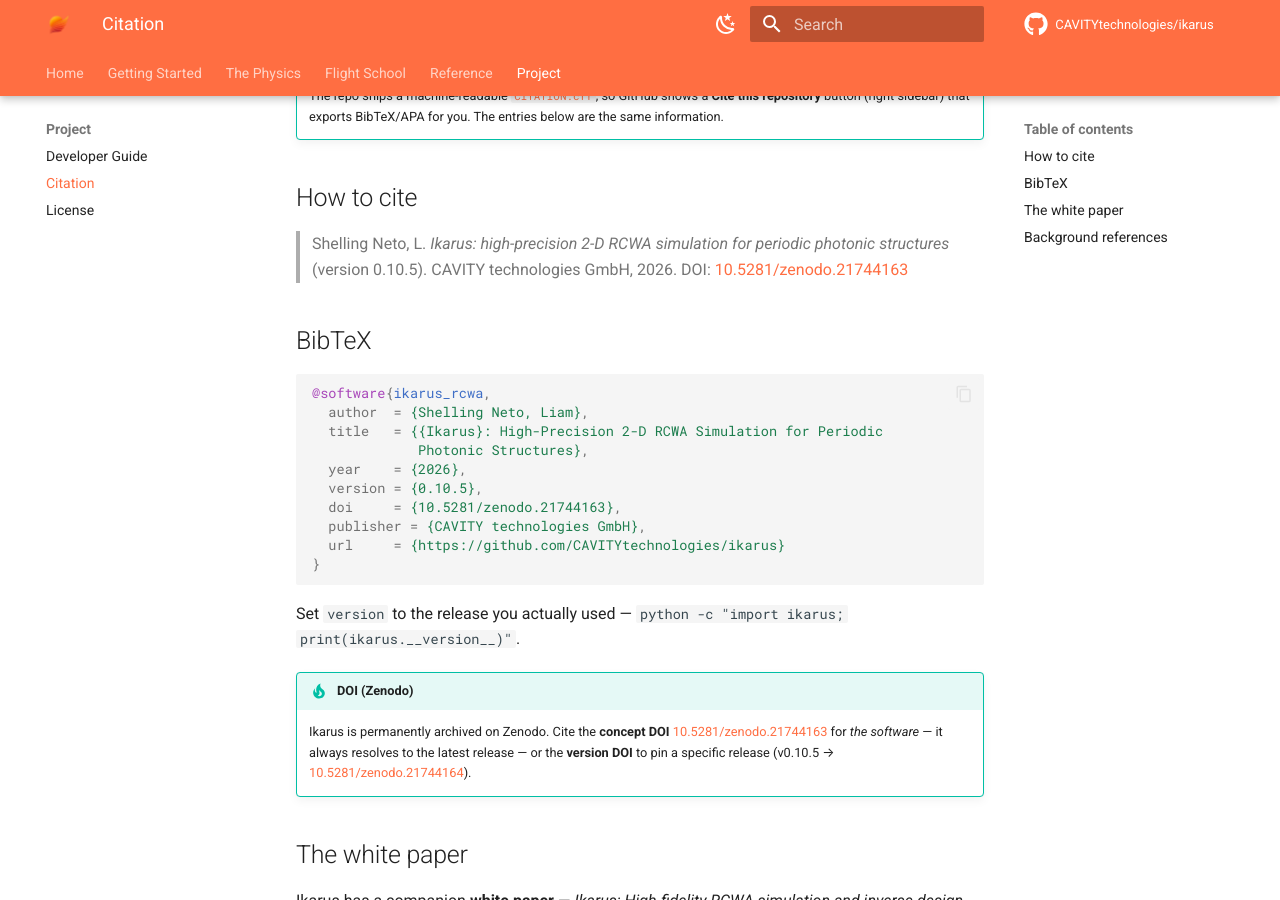
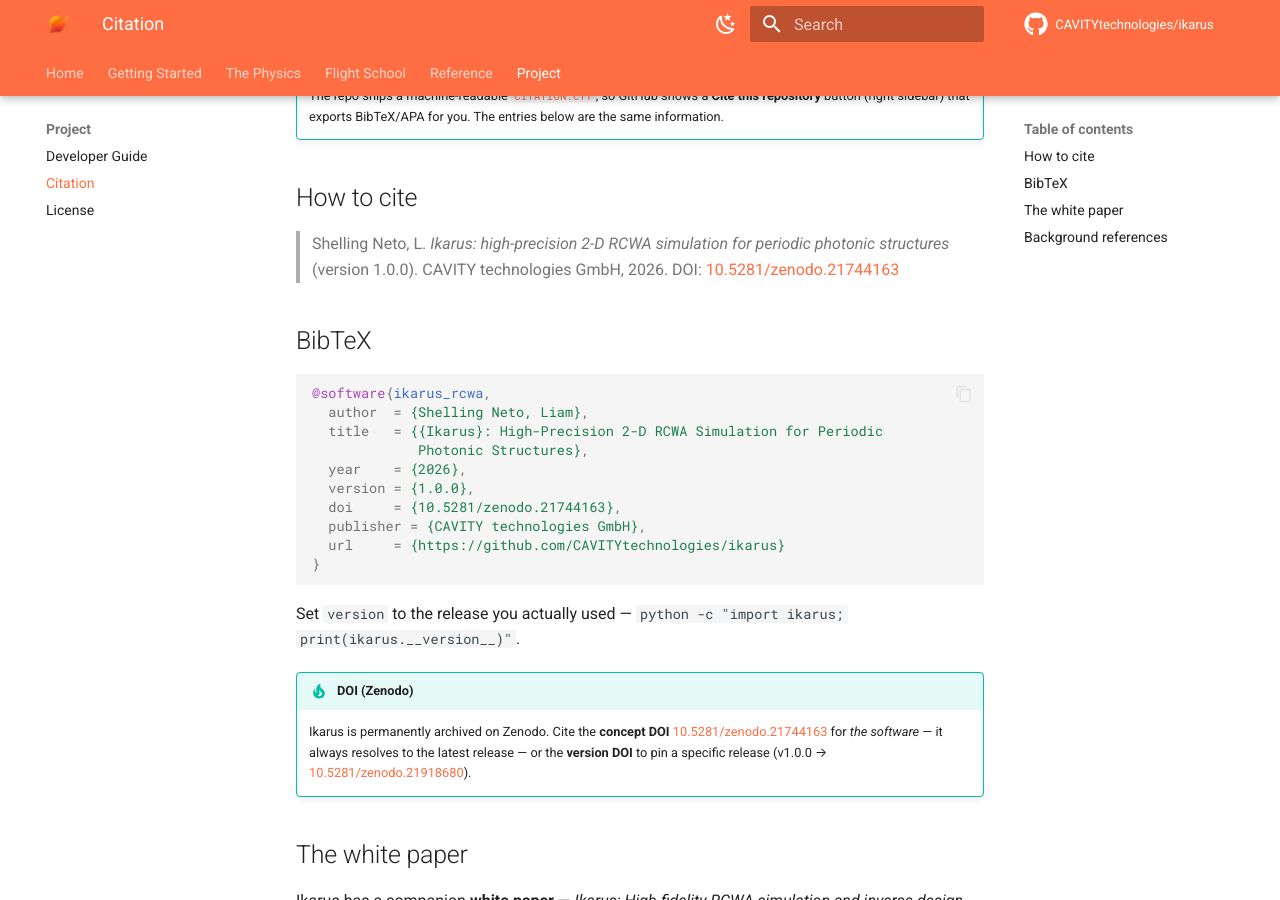
Before and after one commit to CAVITYtechnologies/ikarus, an MkDocs documentation site: the page built from docs/citation.md, in a window 1280 px wide and 900 px high, scrolled down 309 px. Built offline with MkDocs 1.6.1 and Material for MkDocs 9.7.7, drawn with Linux system fonts in a browser that asks for light colours; comment, search, counter and statistics services are not loaded.

Commit message:
docs: bring citation metadata up to the 1.0.0 release
The software citation still read 0.10.5. Update the version to 1.0.0, date-released to 2026-08-13, and the version DOI to 10.5281/zenodo.21918680 (v1.0.0) across CITATION.cff and docs/citation.md. The concept DOI (10.5281/zenodo.21744163) is unchanged.

```diff
--- a/docs/citation.md
+++ b/docs/citation.md
@@ -11,7 +11,7 @@ open-source scientific software earns its keep.
 ## How to cite
 
 > Shelling Neto, L. *Ikarus: high-precision 2-D RCWA simulation for periodic
-> photonic structures* (version 0.10.5). CAVITY technologies GmbH, 2026.
+> photonic structures* (version 1.0.0). CAVITY technologies GmbH, 2026.
 > DOI: [10.5281/zenodo.21744163](https://doi.org/10.5281/zenodo.21744163)
 
 ## BibTeX
@@ -22,7 +22,7 @@ open-source scientific software earns its keep.
   title   = {{Ikarus}: High-Precision 2-D RCWA Simulation for Periodic
              Photonic Structures},
   year    = {2026},
-  version = {0.10.5},
+  version = {1.0.0},
   doi     = {10.5281/zenodo.21744163},
   publisher = {CAVITY technologies GmbH},
   url     = {https://github.com/CAVITYtechnologies/ikarus}
@@ -36,8 +36,8 @@ Set `version` to the release you actually used —
     Ikarus is permanently archived on Zenodo. Cite the **concept DOI**
     [10.5281/zenodo.21744163](https://doi.org/10.5281/zenodo.21744163) for *the
     software* — it always resolves to the latest release — or the **version DOI** to
-    pin a specific release (v0.10.5 →
-    [10.5281/zenodo.21744164](https://doi.org/10.5281/zenodo.21744164)).
+    pin a specific release (v1.0.0 →
+    [10.5281/zenodo.21918680](https://doi.org/10.5281/zenodo.21918680)).
 
 ## The white paper { #white-paper }
 
```
Also changed, not shown: CHANGELOG.md (+5 -0 lines), 1 other file.
